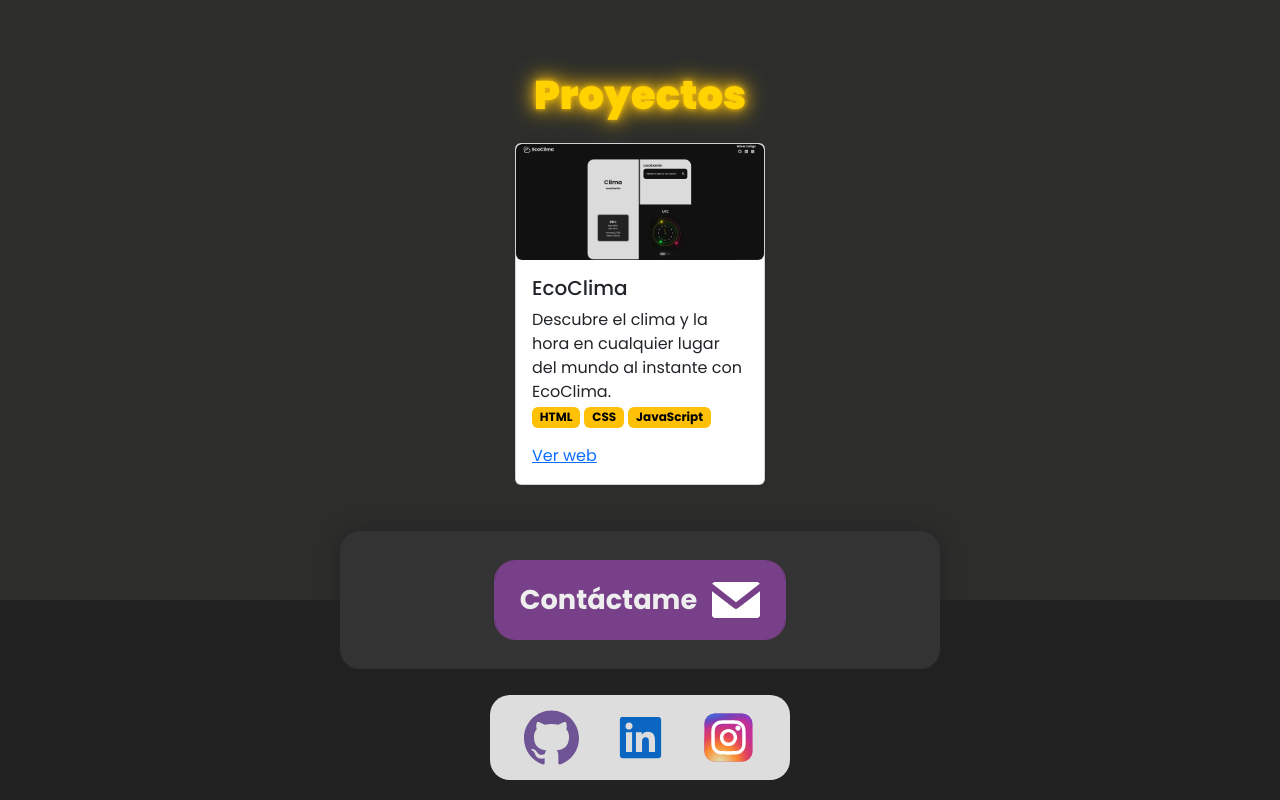
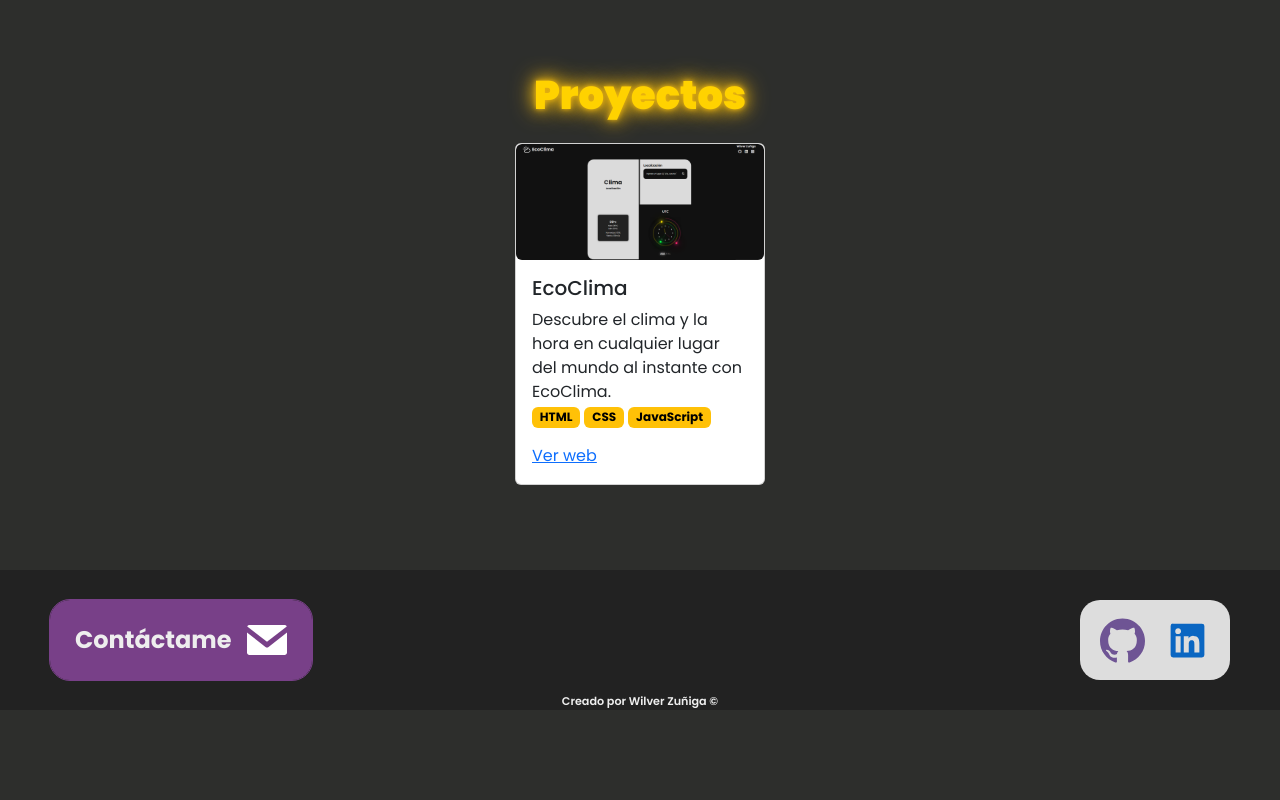
Before and after one commit to Wez1toD/wilverzu.github.io, a plain HTML site: page index.html in a window 1280 px wide. Shown: the part 645-1445 px from the top of the page. After the commit the page ends 1355 px from the top, so only its background shows below. Drawn offline with nearby package versions, Linux system fonts and the light colour scheme.

Commit message:
Update footer

```diff
--- a/index.html
+++ b/index.html
@@ -164,8 +164,14 @@
 					<img src="./images/envelope.svg" alt="Correo" title="Enviar e-mail" />
 				</a>
 			</div>
+
+			<p class="creator">Creado por Wilver Zuñiga &#169;</p>
+
 			<div class="contacto_redes">
-				<a href="https://github.com/Wez1toD" target="_blank" rel="noopener noreferrer"
+				<a
+					href="https://github.com/Wez1toD"
+					target="_blank"
+					rel="noopener noreferrer"
 					><img src="./images/github.svg" alt="Github" title="Github"
 				/></a>
 				<a
@@ -173,12 +179,6 @@
 					target="_blank"
 					rel="noopener noreferrer"
 					><img src="./images/linkedin.svg" alt="LinkedIn" title="LinkedIn"
-				/></a>
-				<a
-					href="https://www.instagram.com/wezitodev/"
-					target="_blank"
-					rel="noopener noreferrer"
-					><img src="./images/instagram.svg" alt="Instagram" title="Instagram"
 				/></a>
 			</div>
 		</footer>
--- a/style.css
+++ b/style.css
@@ -217,40 +217,24 @@ nav ul li a:hover {
 /* Seccion Footer - Contactos */
 #contacto {
 	background-color: #222;
-	height: 200px;
-	padding: 20px;
+	padding: 30px 50px;
 
-	margin-top: 100px;
+	margin-top: 70px;
 	position: relative;
 
 	display: flex;
-	align-items: flex-end;
-	justify-content: center;
+	align-items: center;
+	justify-content: space-between;
+	flex-wrap: wrap;
+	gap: 20px;
 }
 
-#contacto .contacto_contacto {
-	position: absolute;
-	top: 0;
-	left: 50%;
-	transform: translate(-50%, -50%);
-
-	border-radius: 20px;
-	background-color: #333;
-	box-shadow: 0 0 20px #222;
-	padding: 30px;
-
-	min-width: 300px;
-	width: 100%;
-	max-width: 600px;
-	display: flex;
-	justify-content: center;
-	align-items: center;
-}
 #contacto .contacto_contacto a {
-	font-size: 1.7rem;
+	font-size: 1.5rem;
 	font-weight: 700;
 
-	padding: 15px 25px;
+	height: 80px;
+	padding: 0 25px;
 	background-color: #784088;
 	border-radius: 20px;
 
@@ -278,27 +262,39 @@ nav ul li a:hover {
 }
 
 #contacto .contacto_contacto a img {
-	width: 48px;
-	height: 48px;
+	width: 40px;
+	height: 40px;
+}
+
+#contacto .creator {
+	margin: 0;
+	position: absolute;
+	top: 100%;
+	left: 50%;
+	transform: translateX(-50%) translateY(-100%);
+
+	font-size: 0.7rem;
+	font-weight: 600;
+
+	color: var(--text-light);
 }
 
 #contacto .contacto_redes {
-	min-width: 300px;
+	height: 80px;
+
 	display: flex;
 	flex-wrap: wrap;
 	align-items: center;
 	justify-content: space-evenly;
-	gap: 15px;
+	gap: 20px;
 
-	margin-top: 1rem;
-	max-width: 800px;
-	padding: 15px;
+	padding: 0 20px;
 	border-radius: 20px;
 	background-color: #ddd;
 }
 #contacto .contacto_redes img {
-	width: 55px;
-	height: 55px;
+	width: 45px;
+	height: 45px;
 	transition: all 0.2s;
 }
 #contacto .contacto_redes img:hover {
@@ -339,4 +335,8 @@ nav ul li a:hover {
 		overflow-y: auto;
 		justify-content: start;
 	}
+
+	#contacto {
+		justify-content: center;
+	}
 }
```
Also changed, not shown: images/GitHub-Logo.png (added), images/Linkedin-Logo.png (added).
